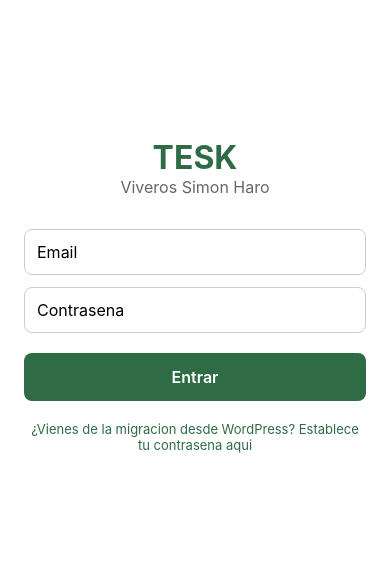
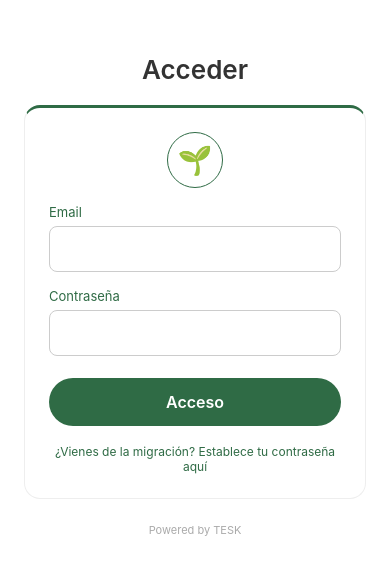
Before and after one commit to paredesolivermiguel/tesk-viveros-platform, a React Native app in the folder app/: screen /Login in a window 390 px wide. Shown: the part 127-700 px from the top of the page. Built offline with nearby package versions, Linux system fonts and the light colour scheme.

Commit message:
Pantalla de bienvenida y login rediseñadas para que el interfaz sea reconocible (icono de marca, sin logo TESK grande)

```diff
--- a/app/App.tsx
+++ b/app/App.tsx
@@ -6,6 +6,7 @@ import { ActivityIndicator, View } from 'react-native';
 
 import { AuthProvider, useAuth } from './src/context/AuthContext';
 import { CartProvider } from './src/context/CartContext';
+import WelcomeScreen from './src/screens/WelcomeScreen';
 import LoginScreen from './src/screens/LoginScreen';
 import SetPasswordScreen from './src/screens/SetPasswordScreen';
 import CatalogScreen from './src/screens/CatalogScreen';
@@ -39,6 +40,7 @@ function RootNavigator() {
         </>
       ) : (
         <>
+          <Stack.Screen name="Welcome" component={WelcomeScreen} />
           <Stack.Screen name="Login" component={LoginScreen} />
           <Stack.Screen name="SetPassword" component={SetPasswordScreen} />
         </>
--- /dev/null
+++ b/app/src/components/BrandMark.tsx
@@ -0,0 +1,26 @@
+import React from 'react';
+import { View, Text, StyleSheet } from 'react-native';
+
+/**
+ * Icono de marca: circulo verde con un brote, para que el interfaz
+ * "se reconozca" al abrir la app (mismo estilo que la web de
+ * viverossimonharo.es). Powered by TESK queda solo como texto
+ * pequeno, nunca como logo destacado.
+ */
+export default function BrandMark({ size = 64 }: { size?: number }) {
+  return (
+    <View style={[styles.circle, { width: size, height: size, borderRadius: size / 2 }]}>
+      <Text style={{ fontSize: size * 0.5 }}>🌱</Text>
+    </View>
+  );
+}
+
+const styles = StyleSheet.create({
+  circle: {
+    borderWidth: 1.5,
+    borderColor: '#2f6b45',
+    alignItems: 'center',
+    justifyContent: 'center',
+    alignSelf: 'center',
+  },
+});
--- a/app/src/screens/LoginScreen.tsx
+++ b/app/src/screens/LoginScreen.tsx
@@ -1,6 +1,7 @@
 import React, { useState } from 'react';
 import { View, Text, TextInput, StyleSheet, TouchableOpacity, ActivityIndicator, Alert } from 'react-native';
 import { useAuth } from '../context/AuthContext';
+import BrandMark from '../components/BrandMark';
 
 export default function LoginScreen({ navigation }: any) {
   const { login } = useAuth();
@@ -21,49 +22,52 @@ export default function LoginScreen({ navigation }: any) {
 
   return (
     <View style={styles.container}>
-      <Text style={styles.title}>TESK</Text>
-      <Text style={styles.subtitle}>Viveros Simon Haro</Text>
+      <Text style={styles.title}>Acceder</Text>
 
+      <View style={styles.card}>
+        <BrandMark size={56} />
+
+        <Text style={styles.label}>Email</Text>
         <TextInput
           style={styles.input}
-        placeholder="Email"
           autoCapitalize="none"
           keyboardType="email-address"
           value={email}
           onChangeText={setEmail}
         />
-      <TextInput
-        style={styles.input}
-        placeholder="Contrasena"
-        secureTextEntry
-        value={password}
-        onChangeText={setPassword}
-      />
+
+        <Text style={styles.label}>Contraseña</Text>
+        <TextInput style={styles.input} secureTextEntry value={password} onChangeText={setPassword} />
 
         <TouchableOpacity style={styles.button} onPress={handleLogin} disabled={loading}>
-        {loading ? <ActivityIndicator color="#fff" /> : <Text style={styles.buttonText}>Entrar</Text>}
+          {loading ? <ActivityIndicator color="#fff" /> : <Text style={styles.buttonText}>Acceso</Text>}
         </TouchableOpacity>
 
         <TouchableOpacity onPress={() => navigation.navigate('SetPassword')}>
-        <Text style={styles.link}>¿Vienes de la migracion desde WordPress? Establece tu contrasena aqui</Text>
+          <Text style={styles.link}>¿Vienes de la migración? Establece tu contraseña aquí</Text>
         </TouchableOpacity>
+      </View>
+
+      <Text style={styles.footer}>Powered by TESK</Text>
     </View>
   );
 }
 
 const styles = StyleSheet.create({
   container: { flex: 1, justifyContent: 'center', padding: 24, backgroundColor: '#fff' },
-  title: { fontSize: 32, fontWeight: '700', textAlign: 'center', color: '#2f6b45' },
-  subtitle: { fontSize: 16, textAlign: 'center', color: '#666', marginBottom: 32 },
-  input: {
+  title: { fontSize: 26, fontWeight: '600', textAlign: 'center', color: '#333', marginBottom: 20 },
+  card: {
     borderWidth: 1,
-    borderColor: '#ccc',
-    borderRadius: 8,
-    padding: 12,
-    marginBottom: 12,
-    fontSize: 16,
+    borderColor: '#eee',
+    borderTopWidth: 3,
+    borderTopColor: '#2f6b45',
+    borderRadius: 16,
+    padding: 24,
   },
-  button: { backgroundColor: '#2f6b45', borderRadius: 8, padding: 14, alignItems: 'center', marginTop: 8 },
+  label: { fontSize: 13, color: '#2f6b45', marginTop: 16, marginBottom: 6 },
+  input: { borderWidth: 1, borderColor: '#ccc', borderRadius: 8, padding: 12, fontSize: 16 },
+  button: { backgroundColor: '#2f6b45', borderRadius: 24, padding: 14, alignItems: 'center', marginTop: 22 },
   buttonText: { color: '#fff', fontSize: 16, fontWeight: '600' },
-  link: { color: '#2f6b45', textAlign: 'center', marginTop: 20, fontSize: 13 },
+  link: { color: '#2f6b45', textAlign: 'center', marginTop: 18, fontSize: 12 },
+  footer: { textAlign: 'center', color: '#aaa', fontSize: 11, marginTop: 24 },
 });
--- /dev/null
+++ b/app/src/screens/WelcomeScreen.tsx
@@ -0,0 +1,41 @@
+import React from 'react';
+import { View, Text, StyleSheet, TouchableOpacity } from 'react-native';
+import BrandMark from '../components/BrandMark';
+
+export default function WelcomeScreen({ navigation }: any) {
+  return (
+    <View style={styles.container}>
+      <Text style={styles.title}>Bienvenidos a Viveros Simón Haro</Text>
+
+      <View style={styles.card}>
+        <BrandMark size={72} />
+        <Text style={styles.subtitle}>SISTEMA DE GESTIÓN ONLINE</Text>
+
+        <TouchableOpacity style={styles.button} onPress={() => navigation.navigate('Login')}>
+          <Text style={styles.buttonText}>Acceder al área de cliente →</Text>
+        </TouchableOpacity>
+      </View>
+
+      <Text style={styles.footer}>Powered by TESK</Text>
+    </View>
+  );
+}
+
+const styles = StyleSheet.create({
+  container: { flex: 1, justifyContent: 'center', padding: 24, backgroundColor: '#fff' },
+  title: { fontSize: 20, fontWeight: '600', textAlign: 'center', color: '#333', marginBottom: 24 },
+  card: {
+    borderWidth: 1,
+    borderColor: '#eee',
+    borderTopWidth: 3,
+    borderTopColor: '#2f6b45',
+    borderRadius: 16,
+    paddingVertical: 32,
+    paddingHorizontal: 24,
+    alignItems: 'center',
+  },
+  subtitle: { fontSize: 12, fontWeight: '700', letterSpacing: 1.5, color: '#8a9a7a', marginTop: 18, marginBottom: 28 },
+  button: { backgroundColor: '#2f6b45', borderRadius: 24, paddingVertical: 12, paddingHorizontal: 24 },
+  buttonText: { color: '#fff', fontSize: 15, fontWeight: '600' },
+  footer: { textAlign: 'center', color: '#aaa', fontSize: 11, marginTop: 24 },
+});
```
Lines whose indentation alone changed are shown as unchanged.
